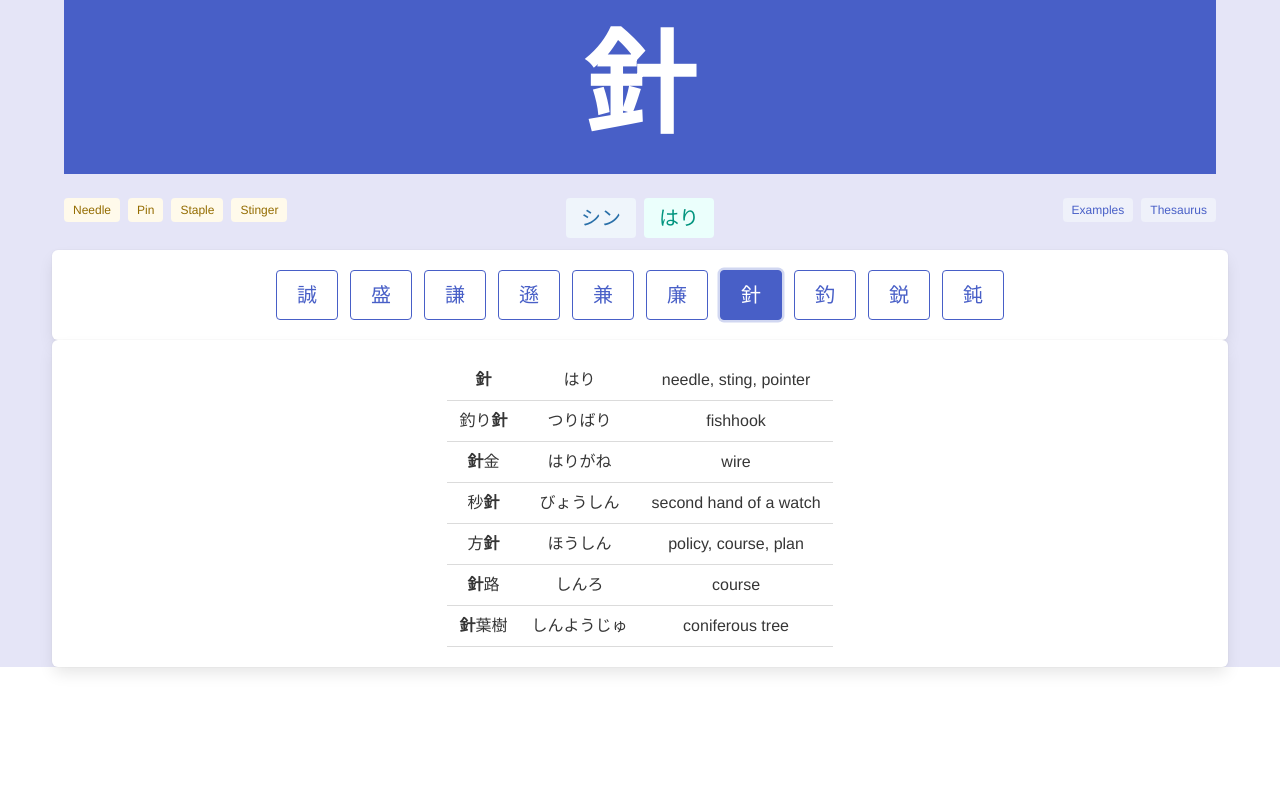
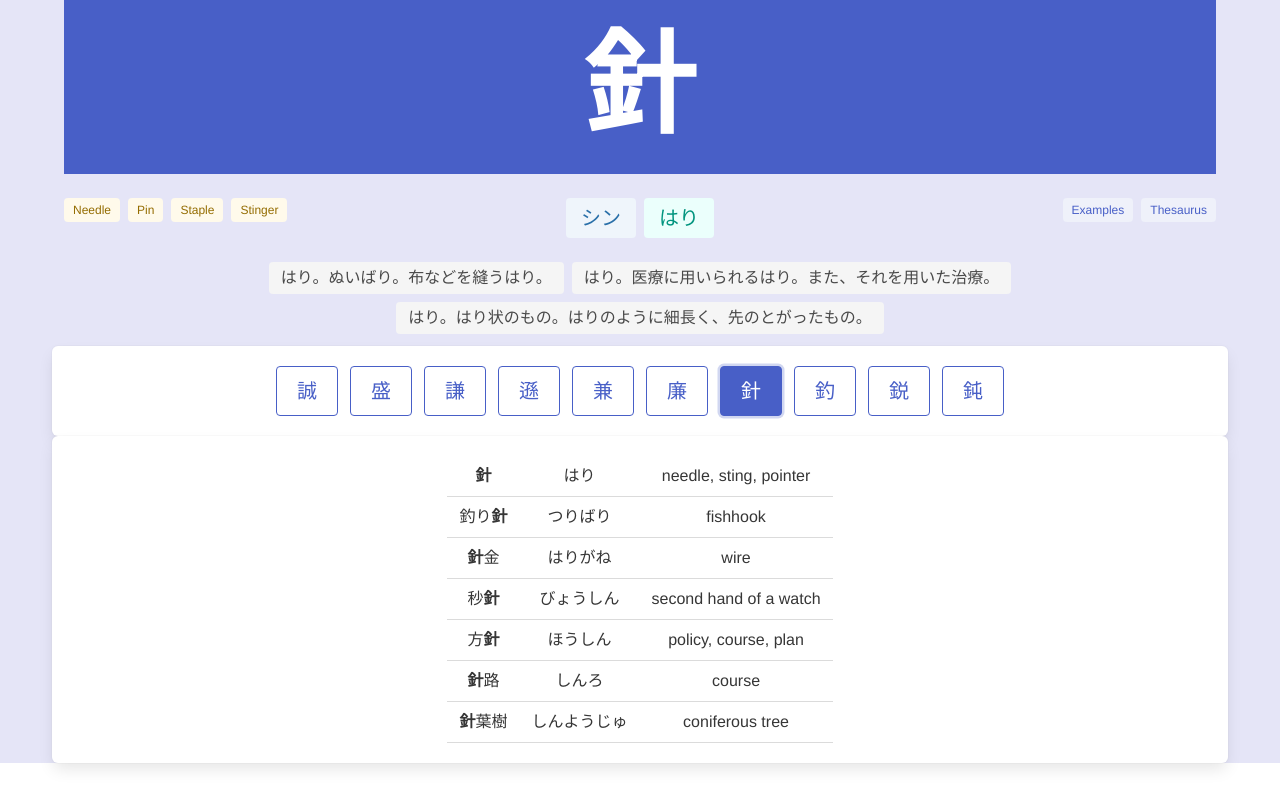
Before and after one commit to Xifax/kanji-odysseus, a Vue app: page / in a window 1280 px wide. Built offline with nearby package versions, Linux system fonts and the light colour scheme.

Commit message:
Include optional meanings from JP thesaurus

```diff
--- a/src/components/HelloKanji.vue
+++ b/src/components/HelloKanji.vue
@@ -43,6 +43,20 @@
               >Thesaurus</a
             >
           </span>
+        </div>
+      </div>
+    </div>
+
+    <!-- Additional data -->
+    <div v-if="kanji.jp_meanings" class="columns is-centered block">
+      <div class="column">
+        <div class="tags are-medium is-centered">
+          <span
+            v-for="m in kanji.jp_meanings"
+            :key="m"
+            class="tag is-light is-error"
+            >{{ m }}</span
+          >
         </div>
       </div>
     </div>
```
